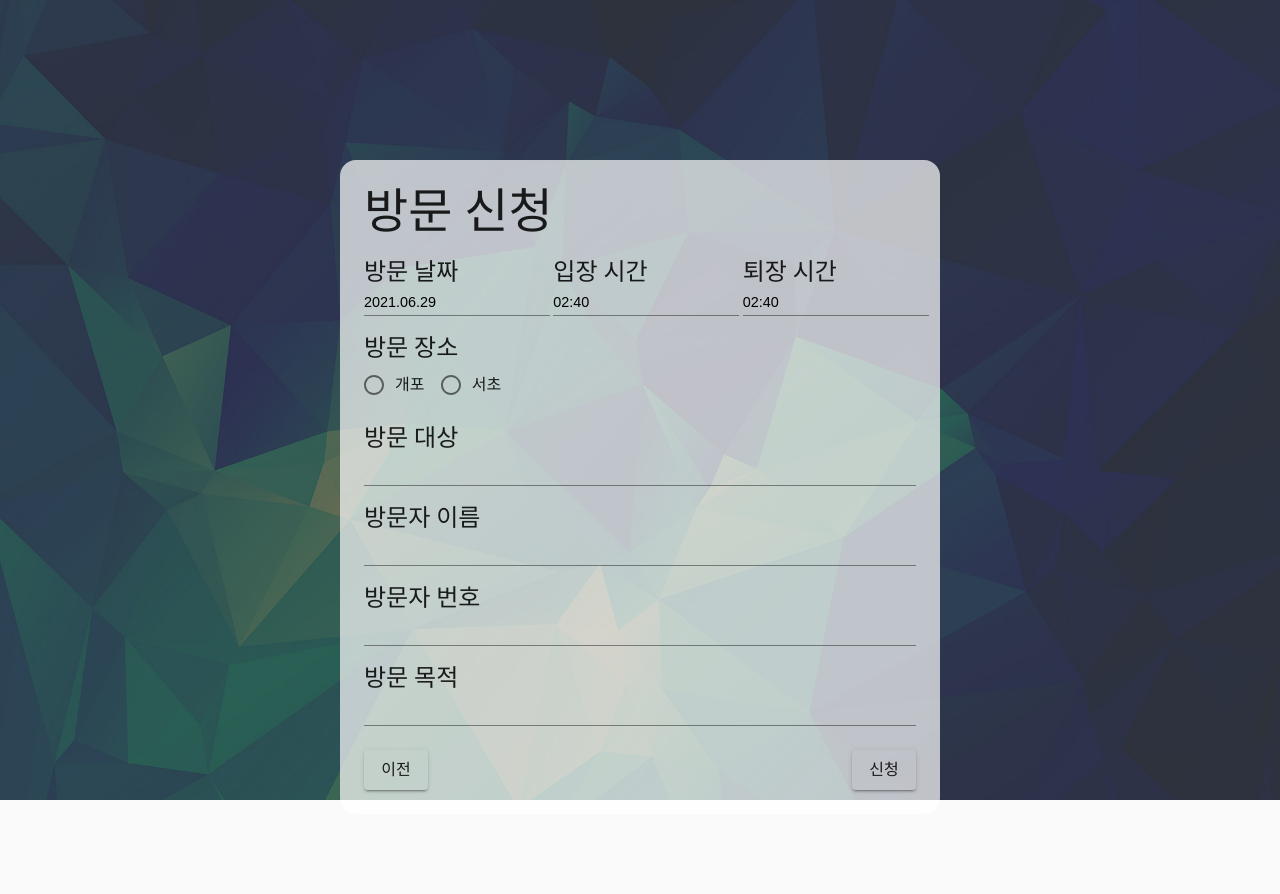
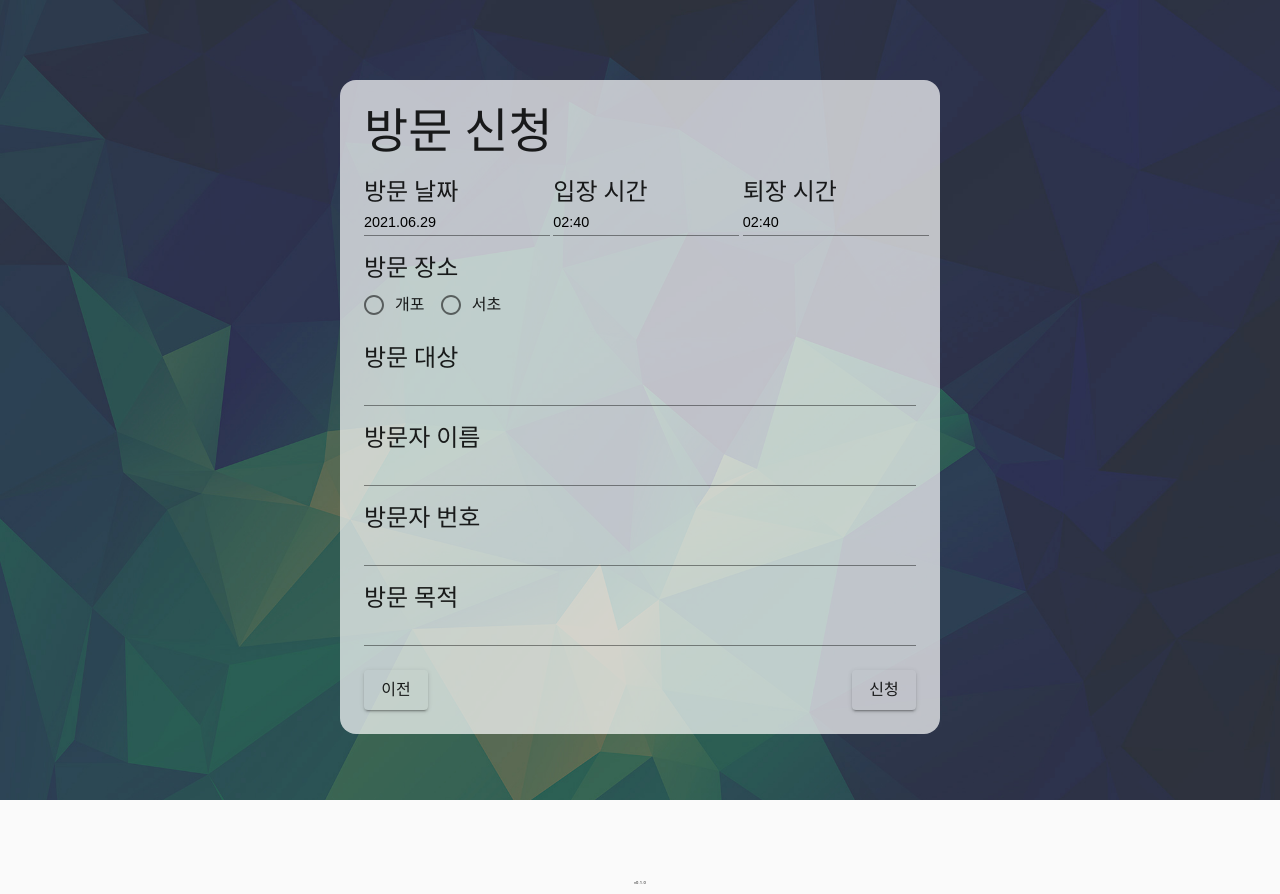
Before and after one commit to 42Sunny/visitor_front, a React (Create React App) app: page /application in a window 1280 px wide. Built offline with nearby package versions, Linux system fonts and the light colour scheme.

Commit message:
VSTR-26 화면 하단에 버전 정보 노출

```diff
--- a/src/components/App.js
+++ b/src/components/App.js
@@ -1,15 +1,27 @@
 import React from "react";
 import AppRouter from "./AppRouter";
-import { CssBaseline } from "@material-ui/core";
+import { Box, CssBaseline, makeStyles } from "@material-ui/core";
 import "styles/Global.css";
 import Background from "./Background";
+import Version from "./Version";
+
+const useStyles = makeStyles({
+  appContainer: {
+    width: "100vw",
+    height: "100vh",
+  }
+})
 
 const App = () => {
+  const classes = useStyles();
   return (
     <>
-      <CssBaseline />
+      <Box className={classes.appContainer}>
+        <CssBaseline />
+        <AppRouter />
+      </Box>
       <Background />
-      <AppRouter />
+      <Version />
     </>
   )
 };
--- /dev/null
+++ b/src/components/Version.js
@@ -0,0 +1,20 @@
+import packageJson from "../../package.json";
+import { makeStyles, Box } from "@material-ui/core";
+
+const useStyles = makeStyles({
+	version: {
+		bottom: "0px",
+		display: "flex",
+		width: "100vw",
+		alignItems: "center",
+		justifyContent: "center",
+		fontSize: "0.3em",
+	}
+})
+
+const Version = () => {
+	const classes = useStyles();
+	return <Box className={classes.version}>v{packageJson.version}</Box>
+}
+
+export default Version;
--- a/src/routes/Application.js
+++ b/src/routes/Application.js
@@ -28,7 +28,7 @@ registerLocale("ko", ko);
 
 const useStyles = makeStyles({
   appContainer: {
-    marginTop: "20vh",
+    marginTop: "10vh",
     marginBottom: "10vh",
     backgroundColor: "rgba( 255, 255, 255, 0.7 )",
     borderRadius: "2vh",
```
